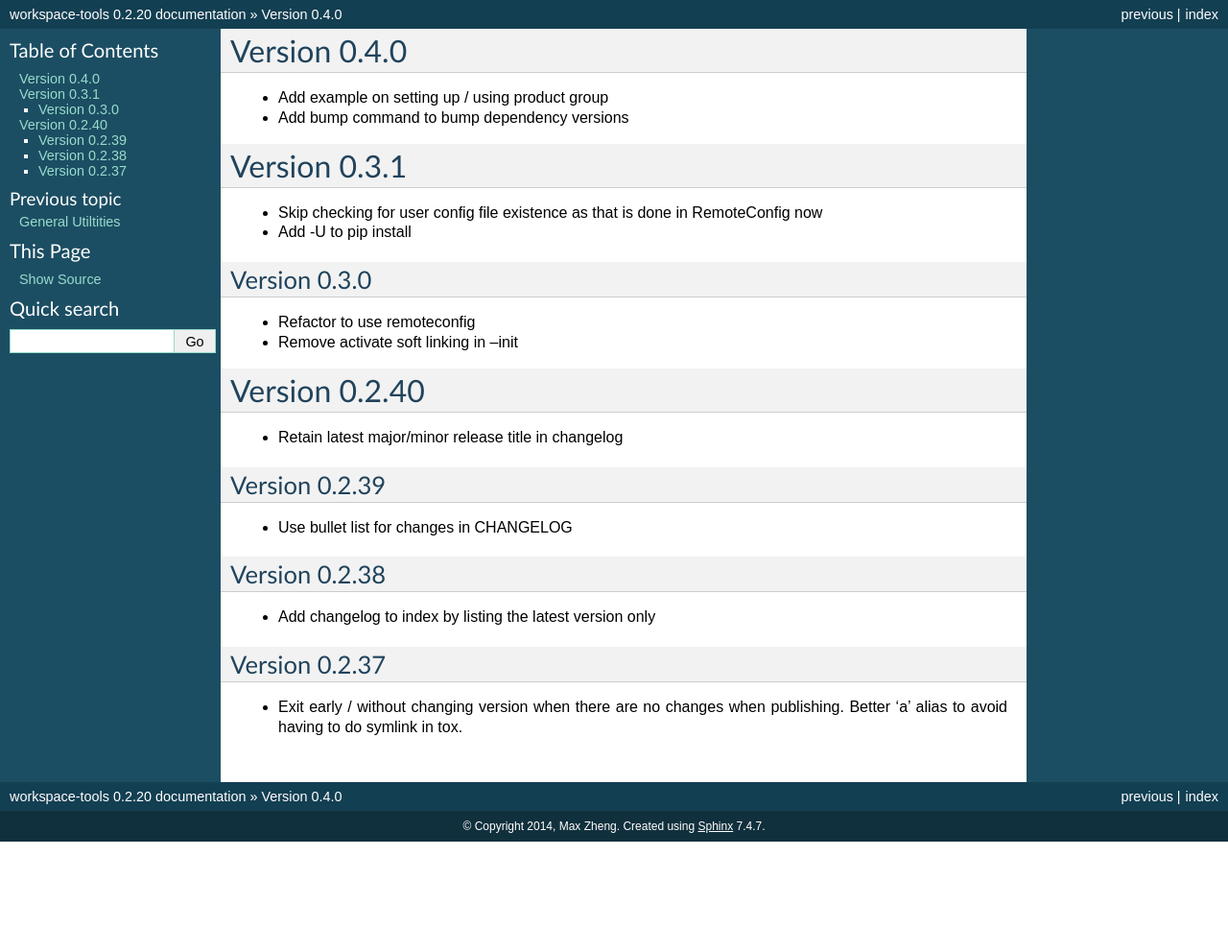
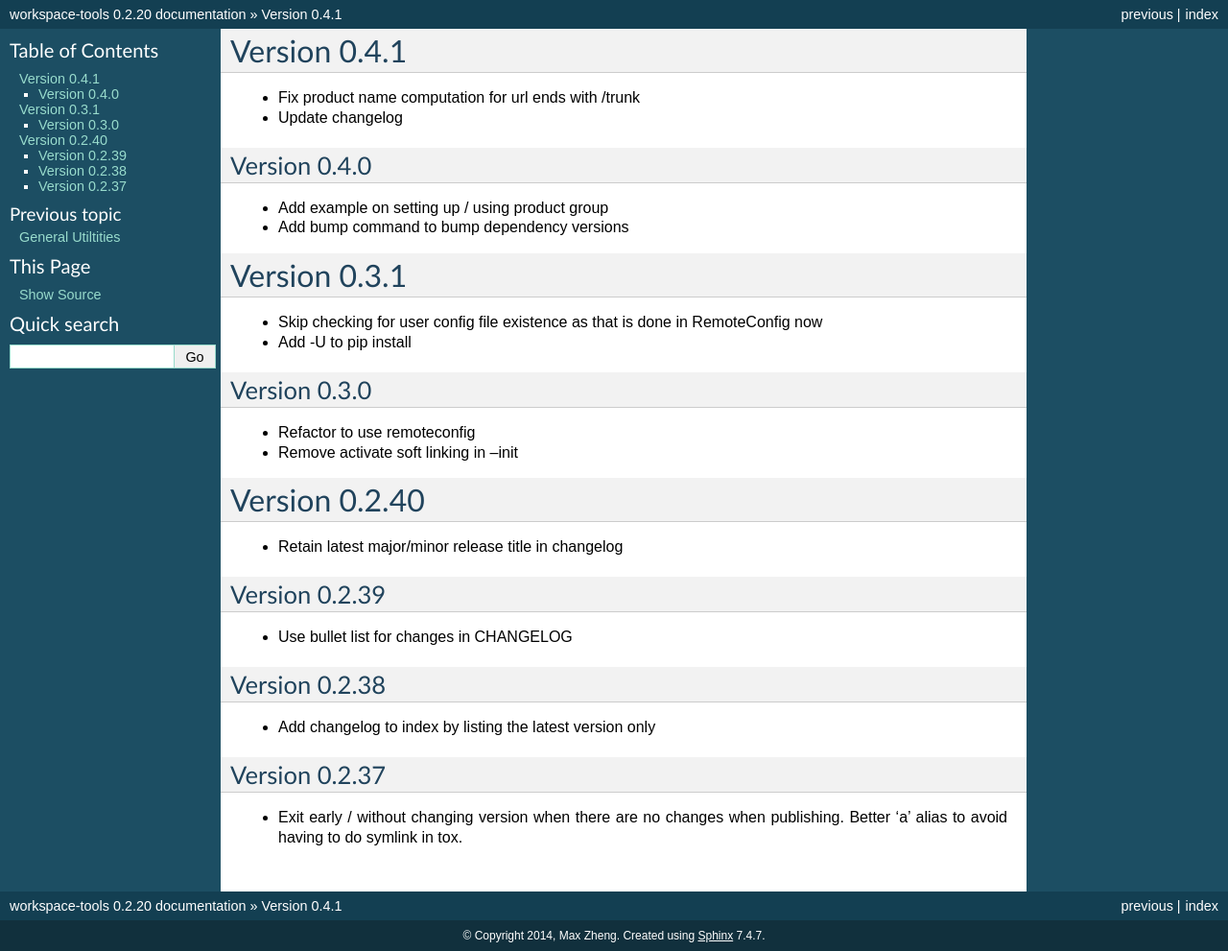
Before and after one commit to maxzheng/workspace-tools, a Sphinx documentation site: the page built from docs/CHANGELOG.rst, in a window 1280 px wide. Shown: the whole page at 96% size. Built offline with Sphinx 7.4.7, drawn with Linux system fonts in a browser that asks for light colours; before the commit the page ends 900 px from its top, so only the background shows below that.

Commit message:
Publish version 0.4.1

```diff
--- a/docs/CHANGELOG.rst
+++ b/docs/CHANGELOG.rst
@@ -1,5 +1,13 @@
+Version 0.4.1
+================================================================================
+
+* Fix product name computation for url ends with /trunk
+
+* Update changelog
+
+
 Version 0.4.0
-================================================================================
+--------------------------------------------------------------------------------
 
 * Add example on setting up / using product group
 
--- a/setup.py
+++ b/setup.py
@@ -10,7 +10,7 @@ def find_files(path):
 
 setuptools.setup(
   name='workspace-tools',
-  version='0.4.0',
+  version='0.4.1',
 
   author='Max Zheng',
   author_email='maxzheng.os @t gmail.com',
```
